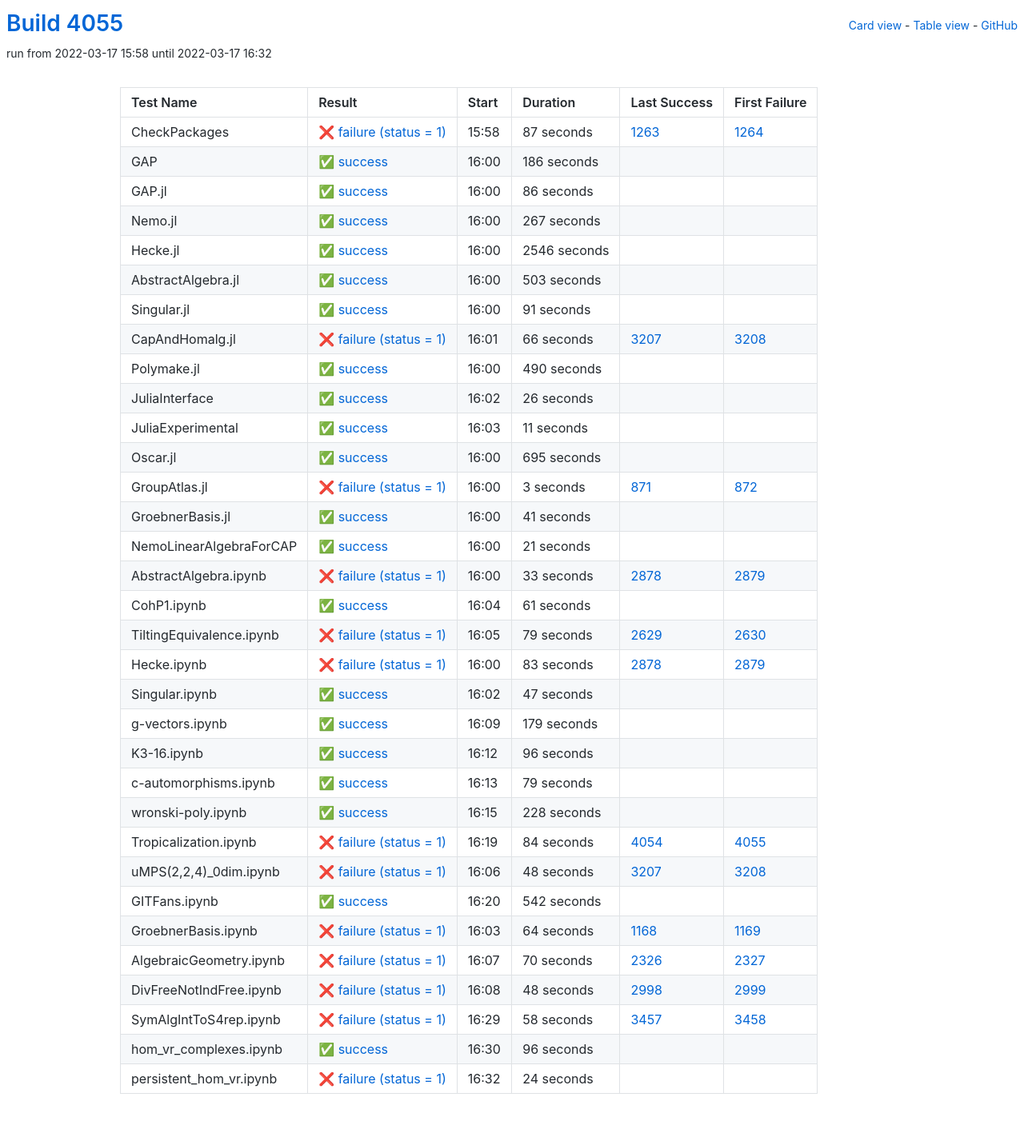
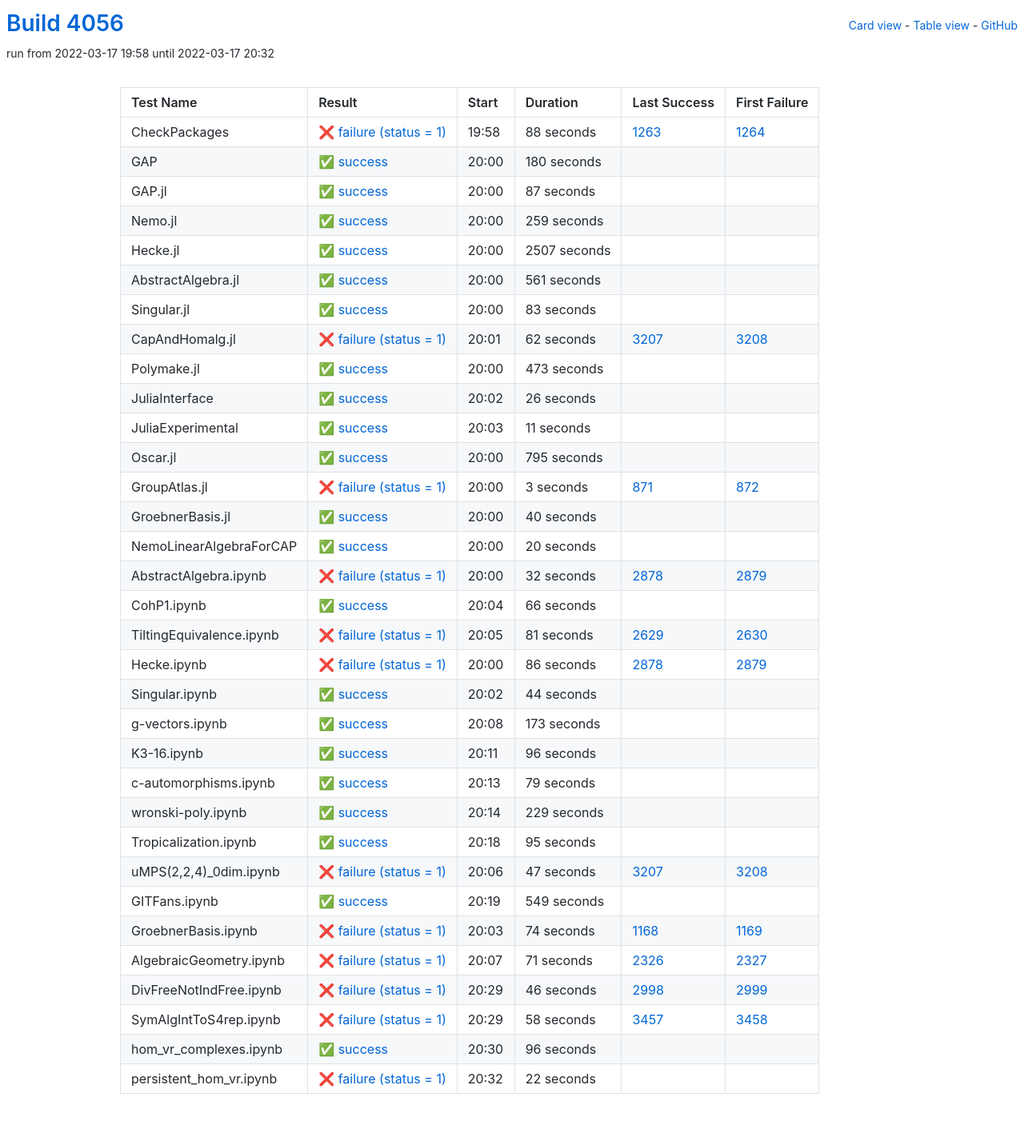
Before and after one commit to oscar-system/oscar-ci-status-stable, a Jekyll site: the page built from table.html, in a window 1280 px wide. Shown: the whole page at 80% size. Built offline with Jekyll 4.4.1, drawn with Linux system fonts in a browser that asks for light colours.

Commit message:
Build #4056

```diff
--- a/_data/ci.yml
+++ b/_data/ci.yml
@@ -1,6 +1,6 @@
 ---
-build: 4055
-build_url: https://oscarci.mathematik.uni-kl.de/job/oscar-stable/4055/
+build: 4056
+build_url: https://oscarci.mathematik.uni-kl.de/job/oscar-stable/4056/
 job: oscar-stable
 organization: oscar-system
 repo: oscar-ci-status-stable
@@ -8,116 +8,116 @@ repourl: https://github.com/oscar-system/oscar-ci-status-stable
 tests:
 - name: CheckPackages
   id: checkpackages
-  log: https://oscarci.mathematik.uni-kl.de/job/oscar-stable/4055/artifact/logs/build-4055/CheckPackages.log
-  start: 2022-03-17 15:58
+  log: https://oscarci.mathematik.uni-kl.de/job/oscar-stable/4056/artifact/logs/build-4056/CheckPackages.log
+  start: 2022-03-17 19:58
   success: false
   exitcode: 1
   status: failure
-  duration: 87
+  duration: 88
   last_success: 1263
   last_success_url: https://oscarci.mathematik.uni-kl.de/job/oscar-stable/1263/
   first_failure: 1264
   first_failure_url: https://oscarci.mathematik.uni-kl.de/job/oscar-stable/1264/
 - name: GAP
   id: gap
-  log: https://oscarci.mathematik.uni-kl.de/job/oscar-stable/4055/artifact/logs/build-4055/GAP.log
-  start: 2022-03-17 16:00
+  log: https://oscarci.mathematik.uni-kl.de/job/oscar-stable/4056/artifact/logs/build-4056/GAP.log
+  start: 2022-03-17 20:00
   success: true
   exitcode: 0
   status: success
-  duration: 186
+  duration: 180
   last_success: false
   last_success_url:
   first_failure: false
   first_failure_url:
 - name: GAP.jl
   id: gap-jl
-  log: https://oscarci.mathematik.uni-kl.de/job/oscar-stable/4055/artifact/logs/build-4055/GAP.jl.log
-  start: 2022-03-17 16:00
+  log: https://oscarci.mathematik.uni-kl.de/job/oscar-stable/4056/artifact/logs/build-4056/GAP.jl.log
+  start: 2022-03-17 20:00
   success: true
   exitcode: 0
   status: success
-  duration: 86
+  duration: 87
   last_success: false
   last_success_url:
   first_failure: false
   first_failure_url:
 - name: Nemo.jl
   id: nemo-jl
-  log: https://oscarci.mathematik.uni-kl.de/job/oscar-stable/4055/artifact/logs/build-4055/Nemo.jl.log
-  start: 2022-03-17 16:00
+  log: https://oscarci.mathematik.uni-kl.de/job/oscar-stable/4056/artifact/logs/build-4056/Nemo.jl.log
+  start: 2022-03-17 20:00
   success: true
   exitcode: 0
   status: success
-  duration: 267
+  duration: 259
   last_success: false
   last_success_url:
   first_failure: false
   first_failure_url:
 - name: Hecke.jl
   id: hecke-jl
-  log: https://oscarci.mathematik.uni-kl.de/job/oscar-stable/4055/artifact/logs/build-4055/Hecke.jl.log
-  start: 2022-03-17 16:00
+  log: https://oscarci.mathematik.uni-kl.de/job/oscar-stable/4056/artifact/logs/build-4056/Hecke.jl.log
+  start: 2022-03-17 20:00
   success: true
   exitcode: 0
   status: success
-  duration: 2546
+  duration: 2507
   last_success: false
   last_success_url:
   first_failure: false
   first_failure_url:
 - name: AbstractAlgebra.jl
   id: abstractalgebra-jl
-  log: https://oscarci.mathematik.uni-kl.de/job/oscar-stable/4055/artifact/logs/build-4055/AbstractAlgebra.jl.log
-  start: 2022-03-17 16:00
+  log: https://oscarci.mathematik.uni-kl.de/job/oscar-stable/4056/artifact/logs/build-4056/AbstractAlgebra.jl.log
+  start: 2022-03-17 20:00
   success: true
   exitcode: 0
   status: success
-  duration: 503
+  duration: 561
   last_success: false
   last_success_url:
   first_failure: false
   first_failure_url:
 - name: Singular.jl
   id: singular-jl
-  log: https://oscarci.mathematik.uni-kl.de/job/oscar-stable/4055/artifact/logs/build-4055/Singular.jl.log
-  start: 2022-03-17 16:00
+  log: https://oscarci.mathematik.uni-kl.de/job/oscar-stable/4056/artifact/logs/build-4056/Singular.jl.log
+  start: 2022-03-17 20:00
   success: true
   exitcode: 0
   status: success
-  duration: 91
+  duration: 83
   last_success: false
   last_success_url:
   first_failure: false
   first_failure_url:
 - name: CapAndHomalg.jl
   id: capandhomalg-jl
-  log: https://oscarci.mathematik.uni-kl.de/job/oscar-stable/4055/artifact/logs/build-4055/CapAndHomalg.jl.log
-  start: 2022-03-17 16:01
+  log: https://oscarci.mathematik.uni-kl.de/job/oscar-stable/4056/artifact/logs/build-4056/CapAndHomalg.jl.log
+  start: 2022-03-17 20:01
   success: false
   exitcode: 1
   status: failure
-  duration: 66
+  duration: 62
   last_success: 3207
   last_success_url: https://oscarci.mathematik.uni-kl.de/job/oscar-stable/3207/
   first_failure: 3208
   first_failure_url: https://oscarci.mathematik.uni-kl.de/job/oscar-stable/3208/
 - name: Polymake.jl
   id: polymake-jl
-  log: https://oscarci.mathematik.uni-kl.de/job/oscar-stable/4055/artifact/logs/build-4055/Polymake.jl.log
-  start: 2022-03-17 16:00
+  log: https://oscarci.mathematik.uni-kl.de/job/oscar-stable/4056/artifact/logs/build-4056/Polymake.jl.log
+  start: 2022-03-17 20:00
   success: true
   exitcode: 0
   status: success
-  duration: 490
+  duration: 473
   last_success: false
   last_success_url:
   first_failure: false
   first_failure_url:
 - name: JuliaInterface
   id: juliainterface
-  log: https://oscarci.mathematik.uni-kl.de/job/oscar-stable/4055/artifact/logs/build-4055/JuliaInterface.log
-  start: 2022-03-17 16:02
+  log: https://oscarci.mathematik.uni-kl.de/job/oscar-stable/4056/artifact/logs/build-4056/JuliaInterface.log
+  start: 2022-03-17 20:02
   success: true
   exitcode: 0
   status: success
@@ -128,8 +128,8 @@ tests:
   first_failure_url:
 - name: JuliaExperimental
   id: juliaexperimental
-  log: https://oscarci.mathematik.uni-kl.de/job/oscar-stable/4055/artifact/logs/build-4055/JuliaExperimental.log
-  start: 2022-03-17 16:03
+  log: https://oscarci.mathematik.uni-kl.de/job/oscar-stable/4056/artifact/logs/build-4056/JuliaExperimental.log
+  start: 2022-03-17 20:03
   success: true
   exitcode: 0
   status: success
@@ -140,20 +140,20 @@ tests:
   first_failure_url:
 - name: Oscar.jl
   id: oscar-jl
-  log: https://oscarci.mathematik.uni-kl.de/job/oscar-stable/4055/artifact/logs/build-4055/Oscar.jl.log
-  start: 2022-03-17 16:00
+  log: https://oscarci.mathematik.uni-kl.de/job/oscar-stable/4056/artifact/logs/build-4056/Oscar.jl.log
+  start: 2022-03-17 20:00
   success: true
   exitcode: 0
   status: success
-  duration: 695
+  duration: 795
   last_success: false
   last_success_url:
   first_failure: false
   first_failure_url:
 - name: GroupAtlas.jl
   id: groupatlas-jl
-  log: https://oscarci.mathematik.uni-kl.de/job/oscar-stable/4055/artifact/logs/build-4055/GroupAtlas.jl.log
-  start: 2022-03-17 16:00
+  log: https://oscarci.mathematik.uni-kl.de/job/oscar-stable/4056/artifact/logs/build-4056/GroupAtlas.jl.log
+  start: 2022-03-17 20:00
   success: false
   exitcode: 1
   status: failure
@@ -164,104 +164,104 @@ tests:
   first_failure_url: https://oscarci.mathematik.uni-kl.de/job/oscar-stable/872/
 - name: GroebnerBasis.jl
   id: groebnerbasis-jl
-  log: https://oscarci.mathematik.uni-kl.de/job/oscar-stable/4055/artifact/logs/build-4055/GroebnerBasis.jl.log
-  start: 2022-03-17 16:00
+  log: https://oscarci.mathematik.uni-kl.de/job/oscar-stable/4056/artifact/logs/build-4056/GroebnerBasis.jl.log
+  start: 2022-03-17 20:00
   success: true
   exitcode: 0
   status: success
-  duration: 41
+  duration: 40
   last_success: false
   last_success_url:
   first_failure: false
   first_failure_url:
 - name: NemoLinearAlgebraForCAP
   id: nemolinearalgebraforcap
-  log: https://oscarci.mathematik.uni-kl.de/job/oscar-stable/4055/artifact/logs/build-4055/NemoLinearAlgebraForCAP.log
-  start: 2022-03-17 16:00
+  log: https://oscarci.mathematik.uni-kl.de/job/oscar-stable/4056/artifact/logs/build-4056/NemoLinearAlgebraForCAP.log
+  start: 2022-03-17 20:00
   success: true
   exitcode: 0
   status: success
-  duration: 21
+  duration: 20
   last_success: false
   last_success_url:
   first_failure: false
   first_failure_url:
 - name: AbstractAlgebra.ipynb
   id: abstractalgebra-ipynb
-  log: https://oscarci.mathematik.uni-kl.de/job/oscar-stable/4055/artifact/logs/build-4055/AbstractAlgebra.ipynb.log
-  start: 2022-03-17 16:00
+  log: https://oscarci.mathematik.uni-kl.de/job/oscar-stable/4056/artifact/logs/build-4056/AbstractAlgebra.ipynb.log
+  start: 2022-03-17 20:00
   success: false
   exitcode: 1
   status: failure
-  duration: 33
+  duration: 32
   last_success: 2878
   last_success_url: https://oscarci.mathematik.uni-kl.de/job/oscar-stable/2878/
   first_failure: 2879
   first_failure_url: https://oscarci.mathematik.uni-kl.de/job/oscar-stable/2879/
 - name: CohP1.ipynb
   id: cohp1-ipynb
-  log: https://oscarci.mathematik.uni-kl.de/job/oscar-stable/4055/artifact/logs/build-4055/CohP1.ipynb.log
-  start: 2022-03-17 16:04
+  log: https://oscarci.mathematik.uni-kl.de/job/oscar-stable/4056/artifact/logs/build-4056/CohP1.ipynb.log
+  start: 2022-03-17 20:04
   success: true
   exitcode: 0
   status: success
-  duration: 61
+  duration: 66
   last_success: false
   last_success_url:
   first_failure: false
   first_failure_url:
 - name: TiltingEquivalence.ipynb
   id: tiltingequivalence-ipynb
-  log: https://oscarci.mathematik.uni-kl.de/job/oscar-stable/4055/artifact/logs/build-4055/TiltingEquivalence.ipynb.log
-  start: 2022-03-17 16:05
+  log: https://oscarci.mathematik.uni-kl.de/job/oscar-stable/4056/artifact/logs/build-4056/TiltingEquivalence.ipynb.log
+  start: 2022-03-17 20:05
   success: false
   exitcode: 1
   status: failure
-  duration: 79
+  duration: 81
   last_success: 2629
   last_success_url: https://oscarci.mathematik.uni-kl.de/job/oscar-stable/2629/
   first_failure: 2630
   first_failure_url: https://oscarci.mathematik.uni-kl.de/job/oscar-stable/2630/
 - name: Hecke.ipynb
   id: hecke-ipynb
-  log: https://oscarci.mathematik.uni-kl.de/job/oscar-stable/4055/artifact/logs/build-4055/Hecke.ipynb.log
-  start: 2022-03-17 16:00
+  log: https://oscarci.mathematik.uni-kl.de/job/oscar-stable/4056/artifact/logs/build-4056/Hecke.ipynb.log
+  start: 2022-03-17 20:00
   success: false
   exitcode: 1
   status: failure
-  duration: 83
+  duration: 86
   last_success: 2878
   last_success_url: https://oscarci.mathematik.uni-kl.de/job/oscar-stable/2878/
   first_failure: 2879
   first_failure_url: https://oscarci.mathematik.uni-kl.de/job/oscar-stable/2879/
 - name: Singular.ipynb
   id: singular-ipynb
-  log: https://oscarci.mathematik.uni-kl.de/job/oscar-stable/4055/artifact/logs/build-4055/Singular.ipynb.log
-  start: 2022-03-17 16:02
+  log: https://oscarci.mathematik.uni-kl.de/job/oscar-stable/4056/artifact/logs/build-4056/Singular.ipynb.log
+  start: 2022-03-17 20:02
   success: true
   exitcode: 0
   status: success
-  duration: 47
+  duration: 44
   last_success: false
   last_success_url:
   first_failure: false
   first_failure_url:
 - name: g-vectors.ipynb
   id: g-vectors-ipynb
-  log: https://oscarci.mathematik.uni-kl.de/job/oscar-stable/4055/artifact/logs/build-4055/g-vectors.ipynb.log
-  start: 2022-03-17 16:09
+  log: https://oscarci.mathematik.uni-kl.de/job/oscar-stable/4056/artifact/logs/build-4056/g-vectors.ipynb.log
+  start: 2022-03-17 20:08
   success: true
   exitcode: 0
   status: success
-  duration: 179
+  duration: 173
   last_success: false
   last_success_url:
   first_failure: false
   first_failure_url:
 - name: K3-16.ipynb
   id: k3-16-ipynb
-  log: https://oscarci.mathematik.uni-kl.de/job/oscar-stable/4055/artifact/logs/build-4055/K3-16.ipynb.log
-  start: 2022-03-17 16:12
+  log: https://oscarci.mathematik.uni-kl.de/job/oscar-stable/4056/artifact/logs/build-4056/K3-16.ipynb.log
+  start: 2022-03-17 20:11
   success: true
   exitcode: 0
   status: success
@@ -272,8 +272,8 @@ tests:
   first_failure_url:
 - name: c-automorphisms.ipynb
   id: c-automorphisms-ipynb
-  log: https://oscarci.mathematik.uni-kl.de/job/oscar-stable/4055/artifact/logs/build-4055/c-automorphisms.ipynb.log
-  start: 2022-03-17 16:13
+  log: https://oscarci.mathematik.uni-kl.de/job/oscar-stable/4056/artifact/logs/build-4056/c-automorphisms.ipynb.log
+  start: 2022-03-17 20:13
   success: true
   exitcode: 0
   status: success
@@ -284,92 +284,92 @@ tests:
   first_failure_url:
 - name: wronski-poly.ipynb
   id: wronski-poly-ipynb
-  log: https://oscarci.mathematik.uni-kl.de/job/oscar-stable/4055/artifact/logs/build-4055/wronski-poly.ipynb.log
-  start: 2022-03-17 16:15
+  log: https://oscarci.mathematik.uni-kl.de/job/oscar-stable/4056/artifact/logs/build-4056/wronski-poly.ipynb.log
+  start: 2022-03-17 20:14
   success: true
   exitcode: 0
   status: success
-  duration: 228
+  duration: 229
   last_success: false
   last_success_url:
   first_failure: false
   first_failure_url:
 - name: Tropicalization.ipynb
   id: tropicalization-ipynb
-  log: https://oscarci.mathematik.uni-kl.de/job/oscar-stable/4055/artifact/logs/build-4055/Tropicalization.ipynb.log
-  start: 2022-03-17 16:19
+  log: https://oscarci.mathematik.uni-kl.de/job/oscar-stable/4056/artifact/logs/build-4056/Tropicalization.ipynb.log
+  start: 2022-03-17 20:18
+  success: true
+  exitcode: 0
+  status: success
+  duration: 95
+  last_success: false
+  last_success_url:
+  first_failure: false
+  first_failure_url:
+- name: uMPS(2,2,4)_0dim.ipynb
+  id: umps-2-2-4-0dim-ipynb
+  log: https://oscarci.mathematik.uni-kl.de/job/oscar-stable/4056/artifact/logs/build-4056/uMPS-2-2-4-_0dim.ipynb.log
+  start: 2022-03-17 20:06
   success: false
   exitcode: 1
   status: failure
-  duration: 84
-  last_success: 4054
-  last_success_url: https://oscarci.mathematik.uni-kl.de/job/oscar-stable/4054/
-  first_failure: 4055
-  first_failure_url: https://oscarci.mathematik.uni-kl.de/job/oscar-stable/4055/
-- name: uMPS(2,2,4)_0dim.ipynb
-  id: umps-2-2-4-0dim-ipynb
-  log: https://oscarci.mathematik.uni-kl.de/job/oscar-stable/4055/artifact/logs/build-4055/uMPS-2-2-4-_0dim.ipynb.log
-  start: 2022-03-17 16:06
-  success: false
-  exitcode: 1
-  status: failure
-  duration: 48
+  duration: 47
   last_success: 3207
   last_success_url: https://oscarci.mathematik.uni-kl.de/job/oscar-stable/3207/
   first_failure: 3208
   first_failure_url: https://oscarci.mathematik.uni-kl.de/job/oscar-stable/3208/
 - name: GITFans.ipynb
   id: gitfans-ipynb
-  log: https://oscarci.mathematik.uni-kl.de/job/oscar-stable/4055/artifact/logs/build-4055/GITFans.ipynb.log
-  start: 2022-03-17 16:20
+  log: https://oscarci.mathematik.uni-kl.de/job/oscar-stable/4056/artifact/logs/build-4056/GITFans.ipynb.log
+  start: 2022-03-17 20:19
   success: true
   exitcode: 0
   status: success
-  duration: 542
+  duration: 549
   last_success: false
   last_success_url:
   first_failure: false
   first_failure_url:
 - name: GroebnerBasis.ipynb
   id: groebnerbasis-ipynb
-  log: https://oscarci.mathematik.uni-kl.de/job/oscar-stable/4055/artifact/logs/build-4055/GroebnerBasis.ipynb.log
-  start: 2022-03-17 16:03
+  log: https://oscarci.mathematik.uni-kl.de/job/oscar-stable/4056/artifact/logs/build-4056/GroebnerBasis.ipynb.log
+  start: 2022-03-17 20:03
   success: false
   exitcode: 1
   status: failure
-  duration: 64
+  duration: 74
   last_success: 1168
   last_success_url: https://oscarci.mathematik.uni-kl.de/job/oscar-stable/1168/
   first_failure: 1169
   first_failure_url: https://oscarci.mathematik.uni-kl.de/job/oscar-stable/1169/
 - name: AlgebraicGeometry.ipynb
   id: algebraicgeometry-ipynb
-  log: https://oscarci.mathematik.uni-kl.de/job/oscar-stable/4055/artifact/logs/build-4055/AlgebraicGeometry.ipynb.log
-  start: 2022-03-17 16:07
+  log: https://oscarci.mathematik.uni-kl.de/job/oscar-stable/4056/artifact/logs/build-4056/AlgebraicGeometry.ipynb.log
+  start: 2022-03-17 20:07
   success: false
   exitcode: 1
   status: failure
-  duration: 70
+  duration: 71
   last_success: 2326
   last_success_url: https://oscarci.mathematik.uni-kl.de/job/oscar-stable/2326/
   first_failure: 2327
   first_failure_url: https://oscarci.mathematik.uni-kl.de/job/oscar-stable/2327/
 - name: DivFreeNotIndFree.ipynb
   id: divfreenotindfree-ipynb
-  log: https://oscarci.mathematik.uni-kl.de/job/oscar-stable/4055/artifact/logs/build-4055/DivFreeNotIndFree.ipynb.log
-  start: 2022-03-17 16:08
+  log: https://oscarci.mathematik.uni-kl.de/job/oscar-stable/4056/artifact/logs/build-4056/DivFreeNotIndFree.ipynb.log
+  start: 2022-03-17 20:29
   success: false
   exitcode: 1
   status: failure
-  duration: 48
+  duration: 46
   last_success: 2998
   last_success_url: https://oscarci.mathematik.uni-kl.de/job/oscar-stable/2998/
   first_failure: 2999
   first_failure_url: https://oscarci.mathematik.uni-kl.de/job/oscar-stable/2999/
 - name: SymAlgIntToS4rep.ipynb
   id: symalginttos4rep-ipynb
-  log: https://oscarci.mathematik.uni-kl.de/job/oscar-stable/4055/artifact/logs/build-4055/SymAlgIntToS4rep.ipynb.log
-  start: 2022-03-17 16:29
+  log: https://oscarci.mathematik.uni-kl.de/job/oscar-stable/4056/artifact/logs/build-4056/SymAlgIntToS4rep.ipynb.log
+  start: 2022-03-17 20:29
   success: false
   exitcode: 1
   status: failure
@@ -380,8 +380,8 @@ tests:
   first_failure_url: https://oscarci.mathematik.uni-kl.de/job/oscar-stable/3458/
 - name: hom_vr_complexes.ipynb
   id: hom-vr-complexes-ipynb
-  log: https://oscarci.mathematik.uni-kl.de/job/oscar-stable/4055/artifact/logs/build-4055/hom_vr_complexes.ipynb.log
-  start: 2022-03-17 16:30
+  log: https://oscarci.mathematik.uni-kl.de/job/oscar-stable/4056/artifact/logs/build-4056/hom_vr_complexes.ipynb.log
+  start: 2022-03-17 20:30
   success: true
   exitcode: 0
   status: success
@@ -392,12 +392,12 @@ tests:
   first_failure_url:
 - name: persistent_hom_vr.ipynb
   id: persistent-hom-vr-ipynb
-  log: https://oscarci.mathematik.uni-kl.de/job/oscar-stable/4055/artifact/logs/build-4055/persistent_hom_vr.ipynb.log
-  start: 2022-03-17 16:32
+  log: https://oscarci.mathematik.uni-kl.de/job/oscar-stable/4056/artifact/logs/build-4056/persistent_hom_vr.ipynb.log
+  start: 2022-03-17 20:32
   success: false
   exitcode: 1
   status: failure
-  duration: 24
+  duration: 22
   last_success: false
   last_success_url:
   first_failure: false
```
Also changed, not shown: README.md.
